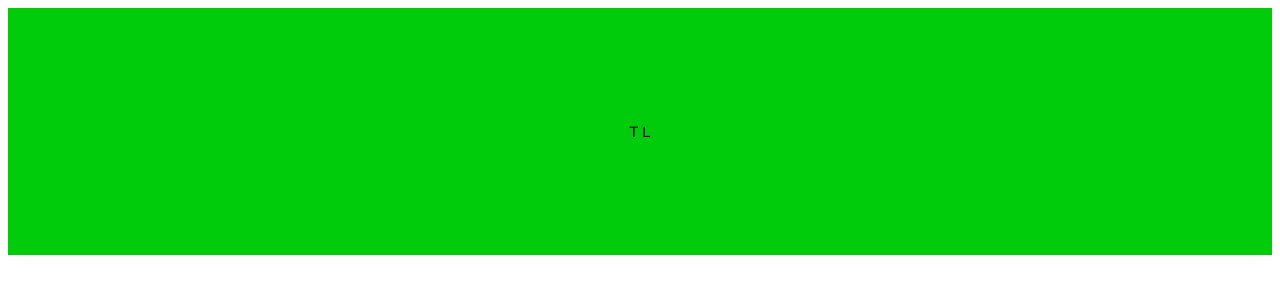
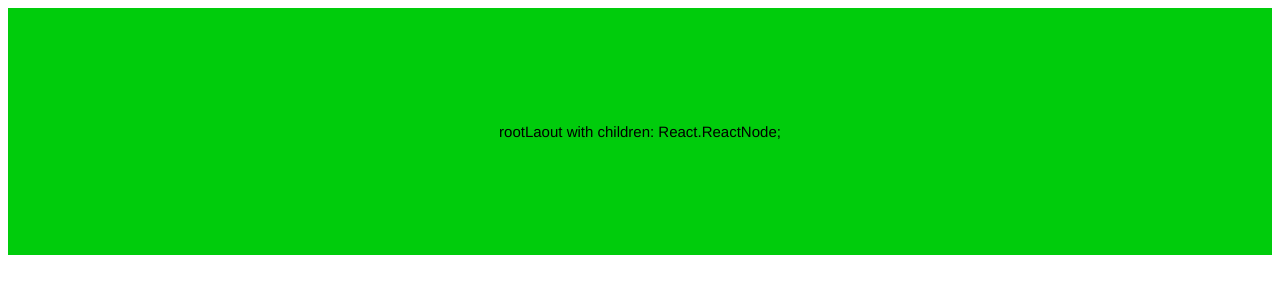
Before and after one commit to TomasLonnblad/tlzzzzzzz, a Next.js app: page / in a window 1280 px wide. Shown: the top 300 px of the page. Built offline with nearby package versions, Linux system fonts and the light colour scheme.

Commit message:
Update page.tsx

```diff
--- a/app/page.tsx
+++ b/app/page.tsx
@@ -3,7 +3,7 @@ import styles from "../styles.module.css";
 const Home = () => {
   return (
     <div className={styles.hello}>
-      <p>T L</p>
+      <p>rootLaout with children: React.ReactNode;</p>
     </div>
   );
 };
```
